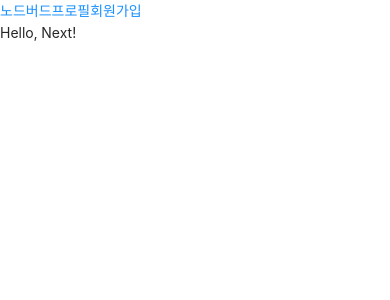
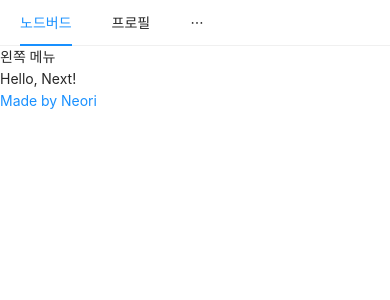
Before and after one commit to glassk/twitter-clone, a Next.js app in the folder client/: page / in a window 390 px wide. Shown: the top 300 px of the page. Built offline with nearby package versions, Linux system fonts and the light colour scheme.

Commit message:
feat: 헤더, 반응형 레이아웃 구현
- antd의 Menu, Input, Row, Col 컴포넌트 사용
- 헤더 검색 바 추가

```diff
--- a/client/components/AppLayout.js
+++ b/client/components/AppLayout.js
@@ -1,22 +1,48 @@
 import React from 'react';
 import PropTypes from 'prop-types';
 import Link from 'next/link';
+import { Menu, Input, Row, Col } from 'antd';
 
 const AppLayout = ({ children }) => {
   return (
     <div>
-      <div>
+      <Menu mode="horizontal">
+        <Menu.Item>
           <Link href="/">
             <a>노드버드</a>
           </Link>
+        </Menu.Item>
+        <Menu.Item>
           <Link href="/profile">
             <a>프로필</a>
           </Link>
+        </Menu.Item>
+        <Menu.Item>
+          <Input.Search enterButton style={{ verticalAlign: 'middle' }} />
+        </Menu.Item>
+        <Menu.Item>
           <Link href="/signup">
             <a>회원가입</a>
           </Link>
-      </div>
+        </Menu.Item>
+      </Menu>
+      <Row gutter={8}>
+        <Col xs={24} md={6}>
+          왼쪽 메뉴
+        </Col>
+        <Col xs={24} md={12}>
           {children}
+        </Col>
+        <Col xs={24} md={6}>
+          <a
+            href="https://velog.io/@neori"
+            target="_blank"
+            rel="noreferrer noopener"
+          >
+            Made by Neori
+          </a>
+        </Col>
+      </Row>
     </div>
   );
 };
```
Lines whose indentation alone changed are shown as unchanged.
